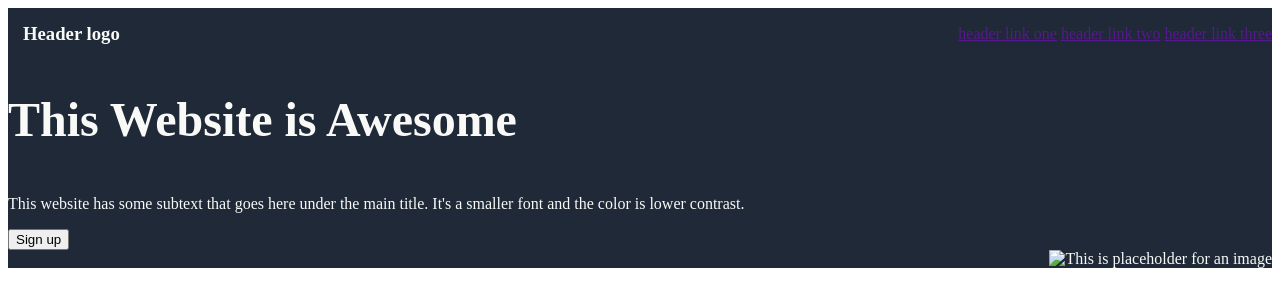
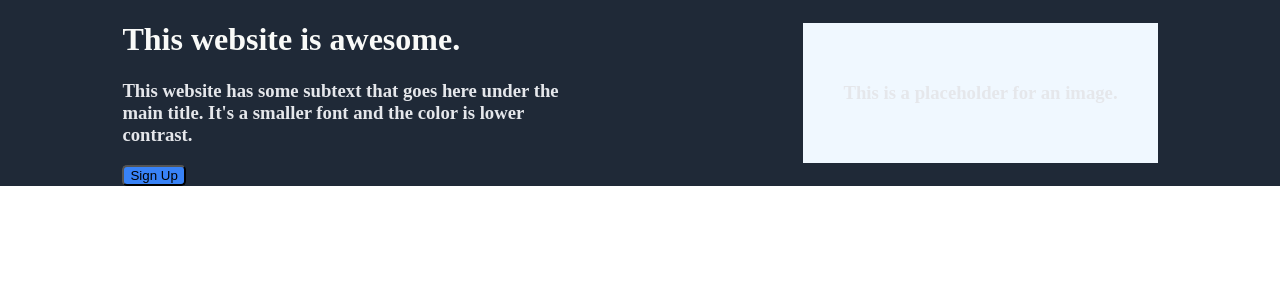
Before and after one commit to bobbymatou/Landing-Page, a plain HTML site: page index.html in a window 1280 px wide. Drawn offline with Linux system fonts and the light colour scheme.

Commit message:
Edited the code to be cleaner

```diff
--- a/index.html
+++ b/index.html
@@ -6,29 +6,19 @@
         <title>Landing Page</title>
     </head>
 <body>
-    <div class="nav">
-        <h3 class="logo">Header logo</h3>
-        <div class="links">
-            <a href="">header link one</a>
-            <a href="">header link two</a>
-            <a href="">header link three</a>
+
+<div class="container">
+    <div class="left-content">
+        <h1>This website is awesome.</h1>
+        <h3>This website has some subtext that goes here under the<br> main title. It's a smaller font and the color is lower<br> contrast. </h3>
+        <button>Sign Up</button>
+    </div>
+    <div class="right-content">
+        <div class=right-box>
+            <h3>This is a placeholder for an image.</h3>
         </div>
     </div>
-
-    <div class="hero">
-    <h1>This Website is Awesome</h1>
-        <p>This website has some subtext that goes here under the main title. It's a smaller font and
-        the color is lower contrast.
-        </p>
-        <button>Sign up</button>
-        <div class="imgcontainer">
-            <img src="" alt="This is placeholder for an image">
-        </div>
-    </div>
-
-
-
-
+</div>
 
 
 
--- a/style.css
+++ b/style.css
@@ -1,33 +1,29 @@
-.nav {
+body {
+    margin: 0;
+}
+
+.container {
+    display: flex;
     background-color: #1F2937;
     color: #F9FAF8;
-    display: flex;
-    justify-content: flex-end;
+    justify-content: space-around;
     align-items: center;
-    flex: 1;
 }
 
-.logo {
-    flex:1;
-    justify-content: flex-end;
-    margin: 15px;
+.left-content h3 {
+    color: #E5E7EB;
 }
 
-.hero {
-    background-color: #1F2937;
-    color: #F9FAF8;
-    display: flex;
-    flex-direction: column;
-    align-items: flex-start;
+.right-box {
+    background-color: aliceblue;
+    color: #E5E7EB;
+    padding-left: 40px;
+    padding-top: 40px;
+    padding-bottom: 40px;
+    padding-right: 40px;
 }
 
-.imgcontainer {
-    display: flex;
-    align-self: self-end;
+button {
+    background-color: #3882F6;
+    border-radius: 5px;
 }
-
-.hero h1 {
-    font-size: 48px;
-    font-weight: bold;
-    color: #F9FAF8;
-}
```
